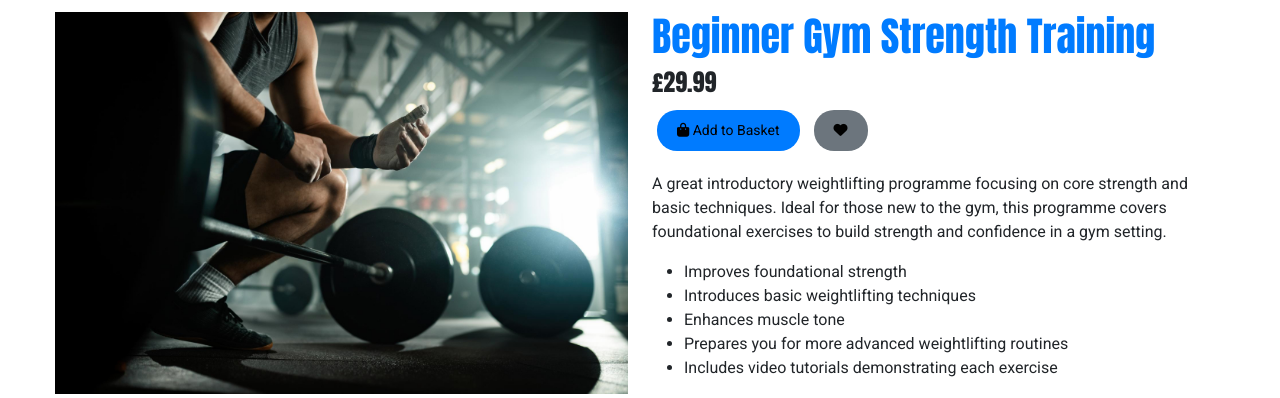
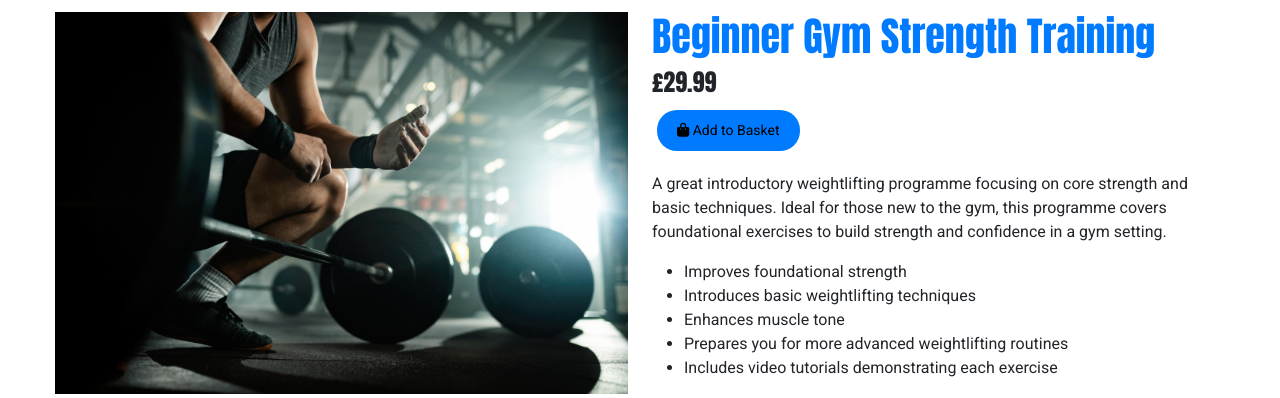
Before and after one commit to JonFD4/FitFlex, a Django app: page /products/product/1/ in a window 1280 px wide. Shown: the part 251-649 px from the top of the page. Run offline with Django 5.2, Linux system fonts and the light colour scheme; data comes from the database, SQL or seed files in the repository; data that the repository does not hold is empty; some libraries are stand-ins or nearby versions.

Commit message:
Clean up and remove wishlist

```diff
--- a/fitflexproduct/templates/products/product_detail.html
+++ b/fitflexproduct/templates/products/product_detail.html
@@ -2,8 +2,6 @@
 
 {% block content %}
 <div class="container mt-5">
-
-    <!-- Back to Products Button -->
     <div class="row d-flex">
         <div class="col-12">
             <a href="{% url 'all_products' %}" class="btn btn-primary mb-3">
@@ -13,7 +11,6 @@
     </div>
 
     <div class="row">
-        <!-- Product Image -->
         <div class="col-md-6">
             {% if product.image %}
                 <img class="img-fluid product-detail-image" src="{{ product.image.url }}" alt="{{ product.image.name }}">
@@ -21,14 +18,10 @@
                 <img class="img-fluid product-detail-image" src="{{ MEDIA_URL }}noimage.png" alt="No Image Available">
             {% endif %}
         </div>
-
-        <!-- Product Info -->
         <div class="col-md-6">
             <div class="product-info">
                 <h1 class="product-name">{{ product.name }}</h1>
                 <h4 class="product-price">£{{ product.price }}</h4>
-
-                <!-- Add to Basket and Wishlist -->
                 <form action="{% url 'add_to_bag' product.id %}" method="POST" class="d-inline">
                     {% csrf_token %}
                     <button type="submit" class="custom-button button-basket">
@@ -36,15 +29,6 @@
                     </button>
                     <input type="hidden" name="redirect_url" value="{{ request.path }}">
                 </form>
-
-                <form action="#" method="POST" class="d-inline">
-                    {% csrf_token %}
-                    <input type="hidden" name="redirect_url" value="{{ request.path }}">
-                    <button type="submit" class="custom-button button-wishlist">
-                        <i class="fas fa-heart"></i>
-                    </button>
-                </form>
-
                 <div class="col-12">
                     {% if request.user.is_superuser %}
                         <small class="ml-3">
--- a/static/css/base.css
+++ b/static/css/base.css
@@ -522,9 +522,6 @@ h1, h2, h3, h4, h5, h6 {
     background-color: #007bff;
 }
 
-.button-wishlist {
-    background-color: #6c757d;
-}
 
 .custom-button:hover {
     opacity: 0.9;
```
